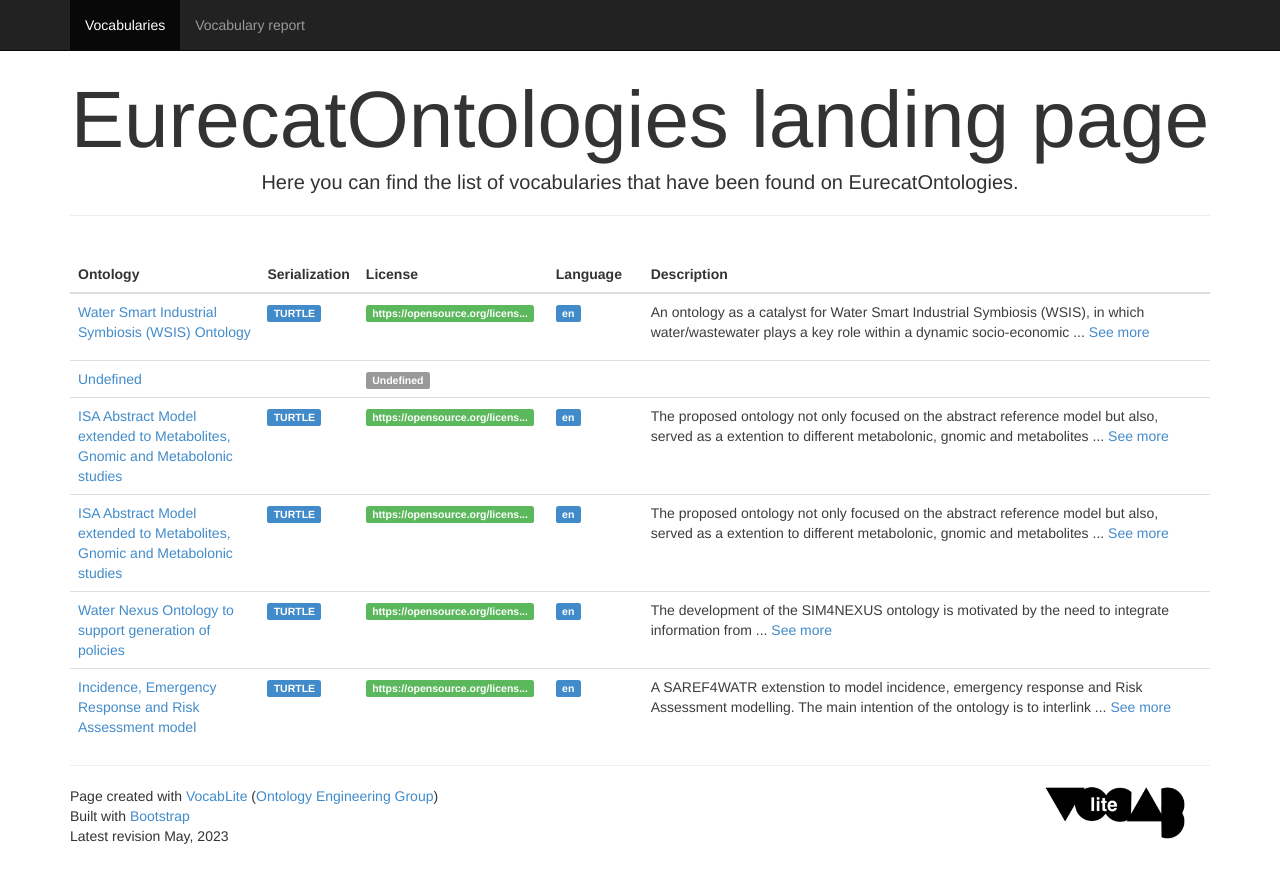
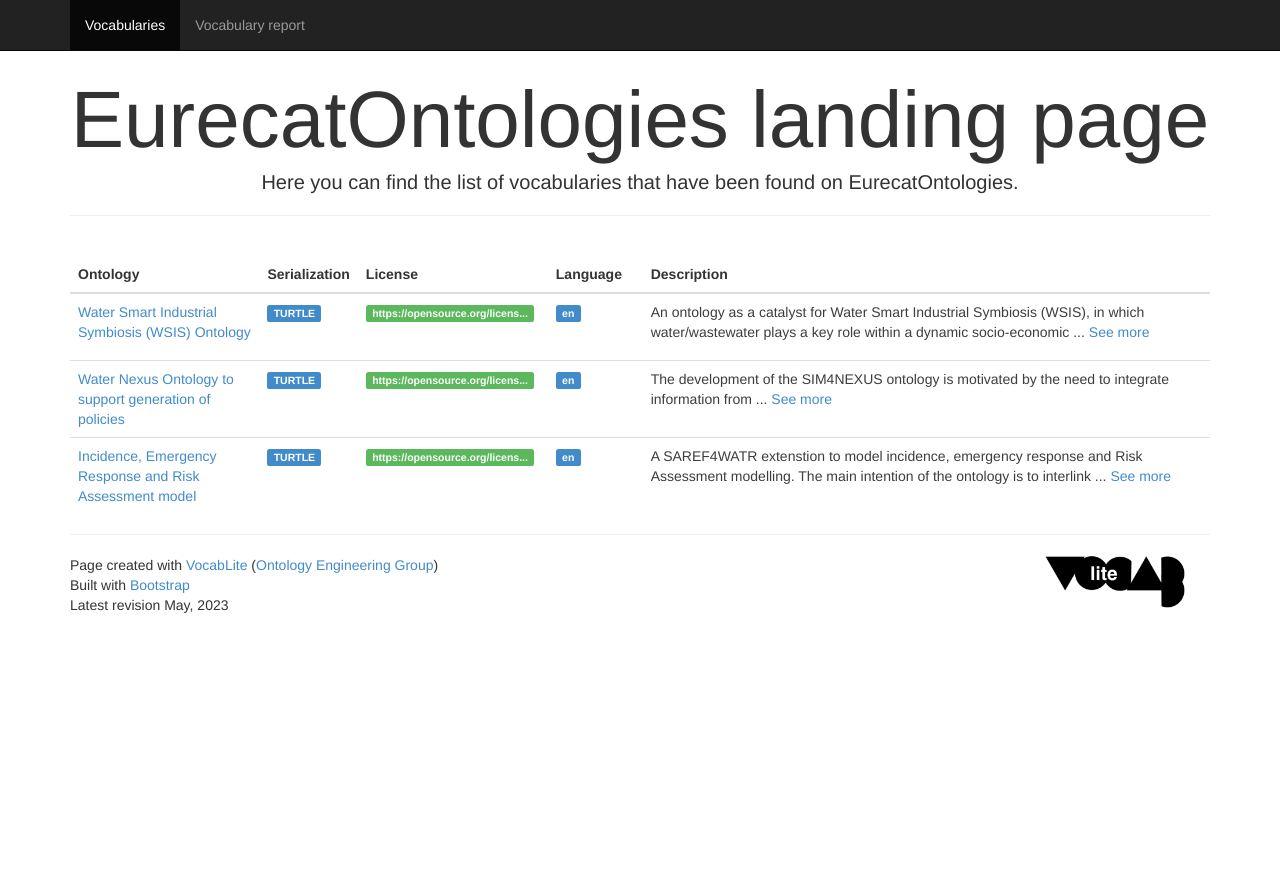
Before and after one commit to ColoDidac/EurecatOntologies, a plain HTML site: page index.html in a window 1280 px wide. After the commit the page ends 800 px from the top, so only its background shows below. Drawn offline with Linux system fonts and the light colour scheme.

Commit message:
Index Updated

```diff
--- a/index.html
+++ b/index.html
@@ -97,61 +97,7 @@ $('#collapse1').html('An ontology as a catalyst for Water Smart Industrial Symbi
 }
 });
 </script>
-</td>
-</tr><tr id="tr2">
-<td><a href = "/home/ahmad/repos/prevclone-s1Ey/WSIS/wsis.owl" target="_blank">Undefined</a> </td><td>
-</td>
-<td><span class="label label-default">Undefined</span></td>
-<td></td>
-<td>
-</td>
-</tr><tr id="tr3">
-<td><a href = "https://w3id.org/def/isa-glomicave/" target="_blank">ISA Abstract Model extended to Metabolites, Gnomic and Metabolonic studies </a> </td><td>
-<a href="ontologies/isa-glomicave 2.ttl"><span class="label label-primary">TURTLE</span></a>
-</td>
-<td><a href="https://opensource.org/licenses/ISC" target="_blank"> <span class="label label-success">https://opensource.org/licens...</span> </a></td>
-<td><a href="http://lexvo.org/id/iso639-3/eng" target="_blank"> <span class="label label-primary">en</span></a> </td>
-<td>
-<p id="collapse3" data-toggle="collapse" >
-The proposed ontology not only focused on the abstract reference model but also, served as a extention to different metabolonic, gnomic and metabolites ... <a class="more3">See more</a>
-</p>
-<script>
-$('#collapse3').click(function () {
-if($('a').hasClass('more3'))
-{
-$('#collapse3').html('The proposed ontology not only focused on the abstract reference model but also, served as a extention to different metabolonic, gnomic and metabolites studies. Also, the ontoloy has been also linked with referent models in relation to provide observation and measurement ontology pattern. Finally, the proposed semantic model has been also linked with referent repositories for representing studies and assays: 1. Metabolites repository; 2. Array Express; 3. GEO Repository  <a class="less3">See less<a>');
-}
-else
-{
-$('#collapse3').html('The proposed ontology not only focused on the abstract reference model but also, served as a extention to different metabolonic, gnomic and metabolites ...  <a  class="more3">See more</a>');
-}
-});
-</script>
-</td>
-</tr><tr id="tr4">
-<td><a href = "https://w3id.org/def/isa-glomicave/" target="_blank">ISA Abstract Model extended to Metabolites, Gnomic and Metabolonic studies </a> </td><td>
-<a href="ontologies/isa-glomicave.ttl"><span class="label label-primary">TURTLE</span></a>
-</td>
-<td><a href="https://opensource.org/licenses/ISC" target="_blank"> <span class="label label-success">https://opensource.org/licens...</span> </a></td>
-<td><a href="http://lexvo.org/id/iso639-3/eng" target="_blank"> <span class="label label-primary">en</span></a> </td>
-<td>
-<p id="collapse4" data-toggle="collapse" >
-The proposed ontology not only focused on the abstract reference model but also, served as a extention to different metabolonic, gnomic and metabolites ... <a class="more4">See more</a>
-</p>
-<script>
-$('#collapse4').click(function () {
-if($('a').hasClass('more4'))
-{
-$('#collapse4').html('The proposed ontology not only focused on the abstract reference model but also, served as a extention to different metabolonic, gnomic and metabolites studies. Also, the ontoloy has been also linked with referent models in relation to provide observation and measurement ontology pattern. Finally, the proposed semantic model has been also linked with referent repositories for representing studies and assays: 1. Metabolites repository; 2. Array Express; 3. GEO Repository  <a class="less4">See less<a>');
-}
-else
-{
-$('#collapse4').html('The proposed ontology not only focused on the abstract reference model but also, served as a extention to different metabolonic, gnomic and metabolites ...  <a  class="more4">See more</a>');
-}
-});
-</script>
-</td>
-</tr><tr id="tr5">
+</td></tr><tr id="tr5">
 <td><a href = "https://seriousgame.sim4nexus.eu/ontology#" target="_blank">Water Nexus Ontology to support generation of policies</a> </td><td>
 <a href="ontologies/water-nexus.ttl"><span class="label label-primary">TURTLE</span></a>
 </td>
```
